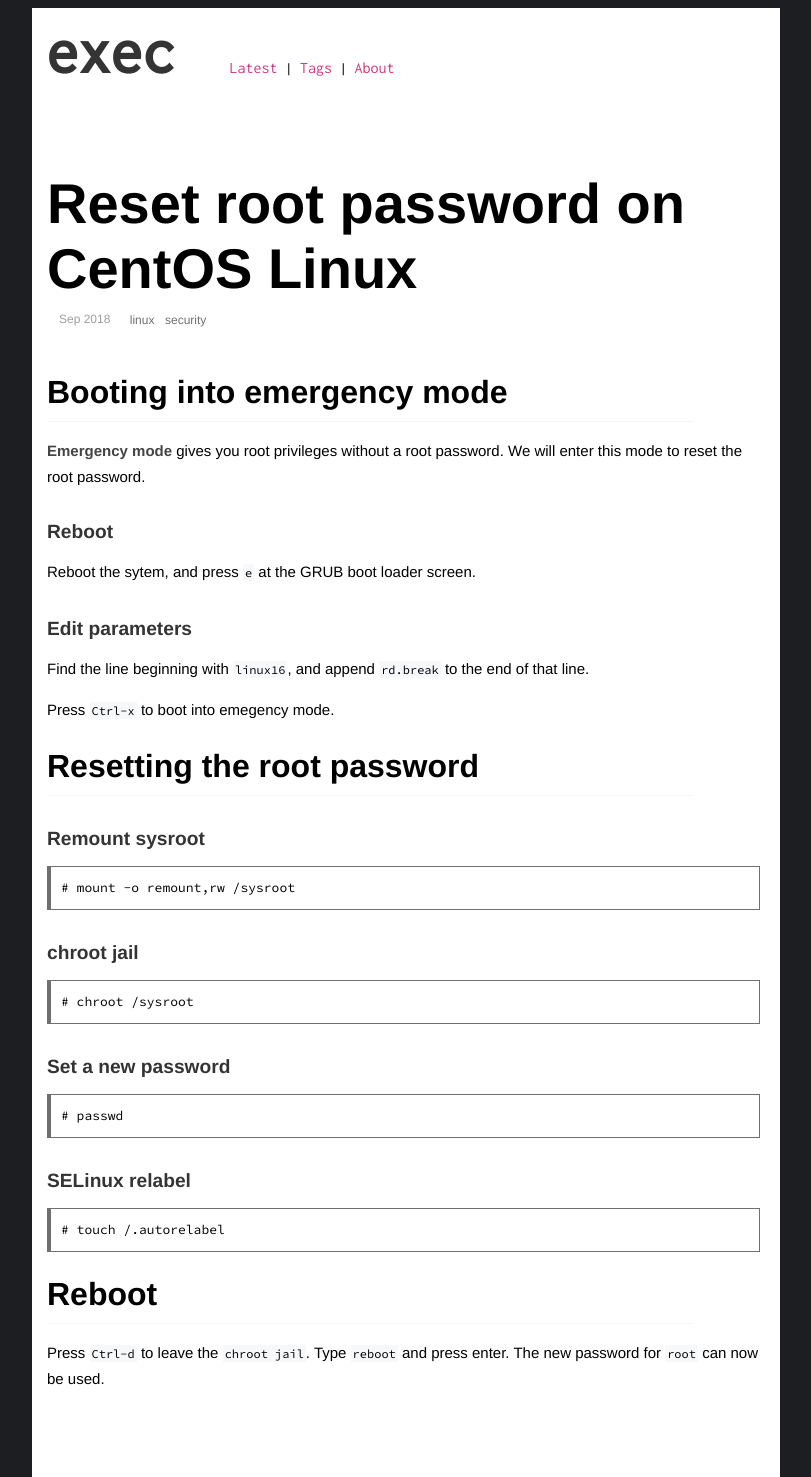
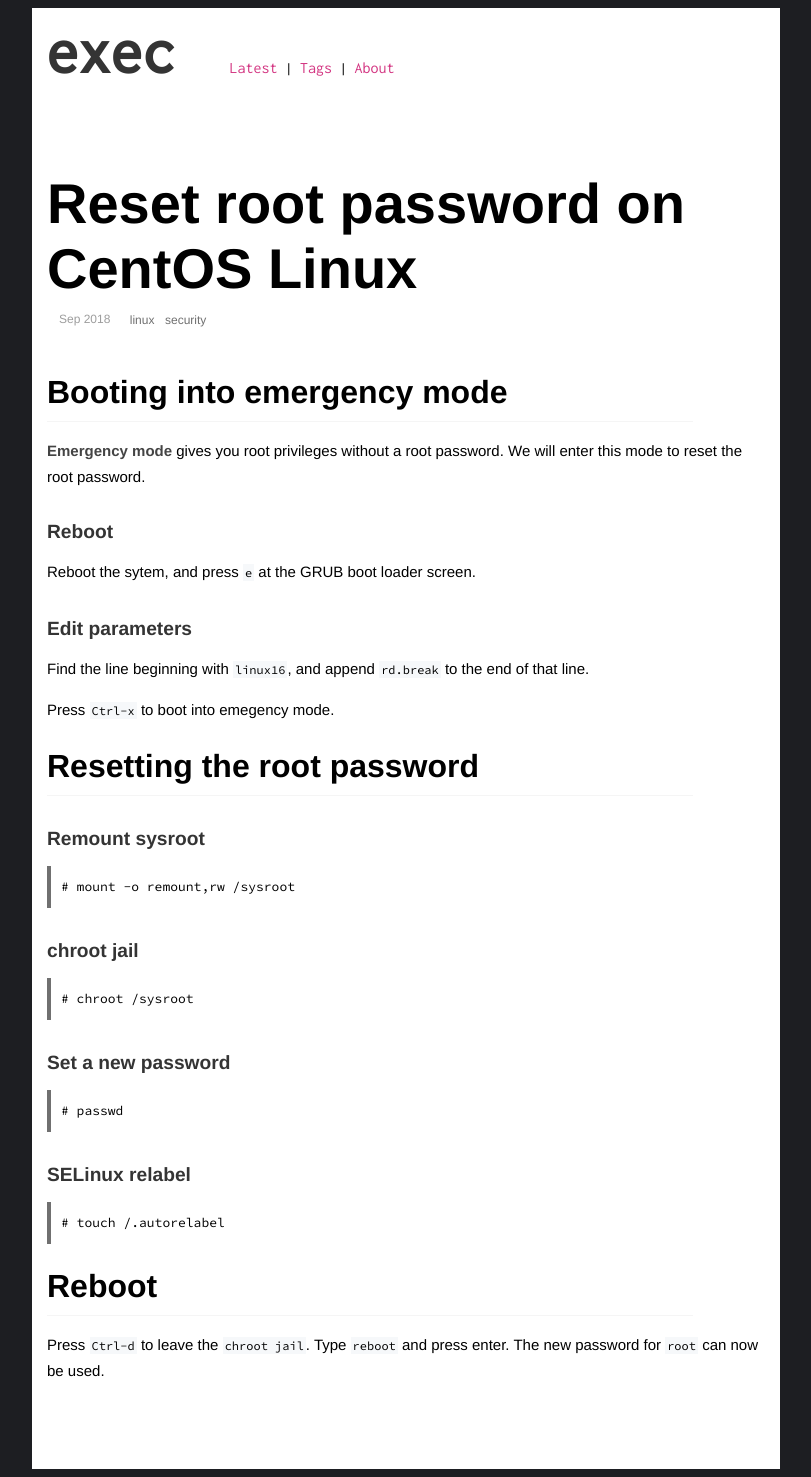
Before and after one commit to execas/execas.github.io, a Jekyll site: the page built from _posts/2018-09-03-reset-root-password-on-centos-linux.md, in a window 1280 px wide. Shown: the whole page, without its empty margins (234-1045 px from the left). Built offline with Jekyll 4.4.1, drawn with Linux system fonts in a browser that asks for light colours.

Commit message:
Update execas.css

```diff
--- a/css/execas.css
+++ b/css/execas.css
@@ -42,7 +42,6 @@
      padding-left: 10px;
      padding-bottom: 12px;
      padding-top: 12px;
-     border: 1px solid #707070;
      border-left:4px solid #707070;
      white-space: pre;
      color:#000000;
```
